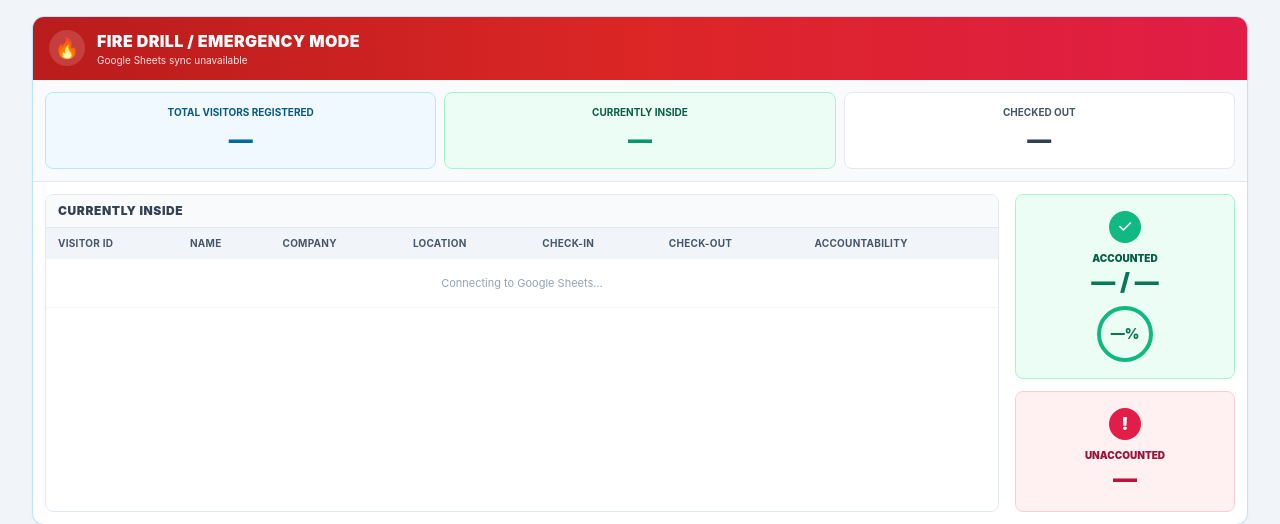
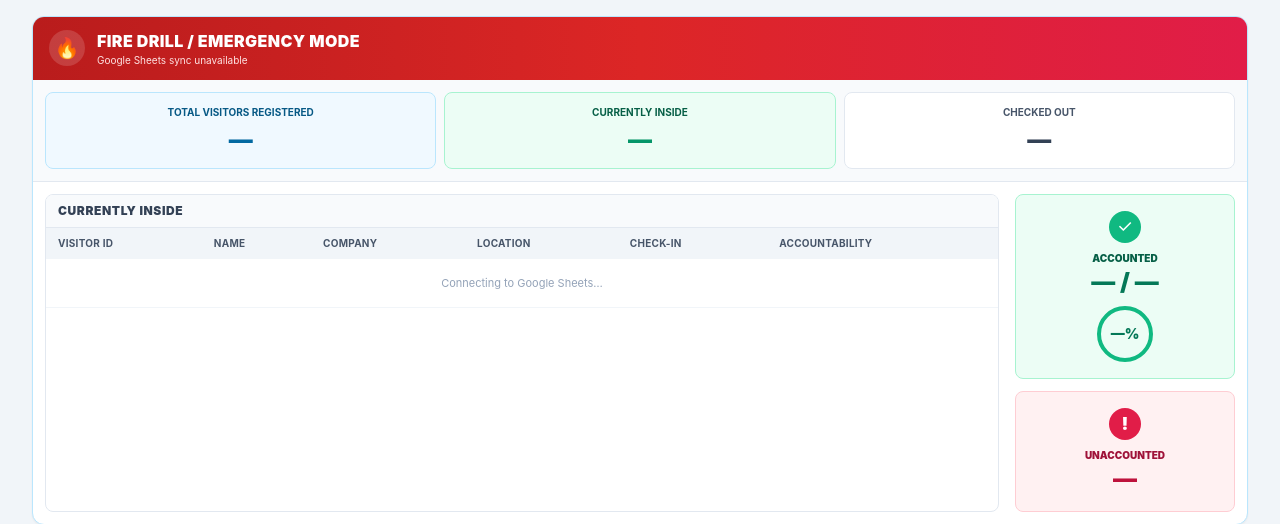
Before and after one commit to biancsss17/visitors-system, a Laravel app: page / in a window 1280 px wide. Shown: the part 526-1050 px from the top of the page. Run offline with Laravel 12, Linux system fonts and the light colour scheme; some libraries are stand-ins or nearby versions.

Commit message:
Hide checkout in inside table and use Manila time

```diff
--- a/resources/views/campus-dashboard.blade.php
+++ b/resources/views/campus-dashboard.blade.php
@@ -304,12 +304,11 @@
               <th class="px-3 py-2 font-bold">Company</th>
               <th class="px-3 py-2 font-bold">Location</th>
               <th class="px-3 py-2 font-bold">Check-in</th>
-              <th class="px-3 py-2 font-bold">Check-out</th>
               <th class="px-3 py-2 font-bold">Accountability</th>
             </tr>
           </thead>
           <tbody id="dashboard-inside-body" class="divide-y divide-slate-100 text-slate-700">
-            <tr><td colspan="7" class="px-3 py-4 text-center text-slate-400">Connecting to Google Sheets…</td></tr>
+            <tr><td colspan="6" class="px-3 py-4 text-center text-slate-400">Connecting to Google Sheets…</td></tr>
           </tbody>
         </table>
       </div>
@@ -510,7 +509,7 @@
       }[character]));
 
       const formatTime = value => value
-        ? new Date(value).toLocaleTimeString([], {hour: '2-digit', minute: '2-digit'})
+        ? new Date(value).toLocaleTimeString('en-PH', {hour: '2-digit', minute: '2-digit', hour12: true, timeZone: 'Asia/Manila'})
         : '—';
 
       const isAccounted = visitor => String(visitor.Accounted || '').toUpperCase() === 'ACCOUNTED';
@@ -529,7 +528,6 @@
             <td class="px-3 py-2">${escapeHtml(visitor['Company/Organization'])}</td>
             <td class="px-3 py-2">${escapeHtml(visitor['Host/Location'])}</td>
             <td class="px-3 py-2">${formatTime(visitor['Check-in'])}</td>
-            <td class="px-3 py-2">${formatTime(visitor['Check-out'])}</td>
             <td class="px-3 py-2">
               <select data-accountability-id="${visitorId}" class="rounded-md border-slate-300 py-1 text-xs font-bold ${colorClass}">
                 <option value="UNACCOUNTED" ${selectedUnaccounted}>Unaccounted</option>
@@ -591,12 +589,12 @@
           document.querySelector('#banner-accounted').textContent = `${accounted} / ${inside}`;
           document.querySelector('#banner-unaccounted').textContent = unaccounted;
           const syncLabel = data.sync_warning ? 'Cached Google Sheets data' : 'Live Google Sheets sync';
-          document.querySelector('#banner-sync-status').textContent = `${syncLabel} • ${new Date(data.updated_at || Date.now()).toLocaleTimeString()}`;
+          document.querySelector('#banner-sync-status').textContent = `${syncLabel} • ${new Date(data.updated_at || Date.now()).toLocaleTimeString('en-PH', {hour: '2-digit', minute: '2-digit', hour12: true, timeZone: 'Asia/Manila'})}`;
           document.querySelector('#dashboard-inside-heading').textContent = `Currently Inside (${data.inside ?? 0})`;
           document.querySelector('#dashboard-accounted').textContent = `${accounted} / ${inside}`;
           document.querySelector('#dashboard-accounted-rate').textContent = inside ? `${Math.round((accounted / inside) * 100)}%` : '—%';
           document.querySelector('#dashboard-unaccounted').textContent = unaccounted;
-          document.querySelector('#dashboard-updated-at').textContent = `${syncLabel} • ${new Date(data.updated_at || Date.now()).toLocaleString()}`;
+          document.querySelector('#dashboard-updated-at').textContent = `${syncLabel} • ${new Date(data.updated_at || Date.now()).toLocaleString('en-PH', {hour12: true, timeZone: 'Asia/Manila'})}`;
           document.querySelector('#dashboard-inside-body').innerHTML = renderVisitorTable(visitors);
           document.querySelector('#dashboard-more').textContent = visitors.length > 10 ? `... and ${visitors.length - 10} more visitors currently inside` : '';
         } catch (error) {
```
Also changed, not shown: 1 other file.
